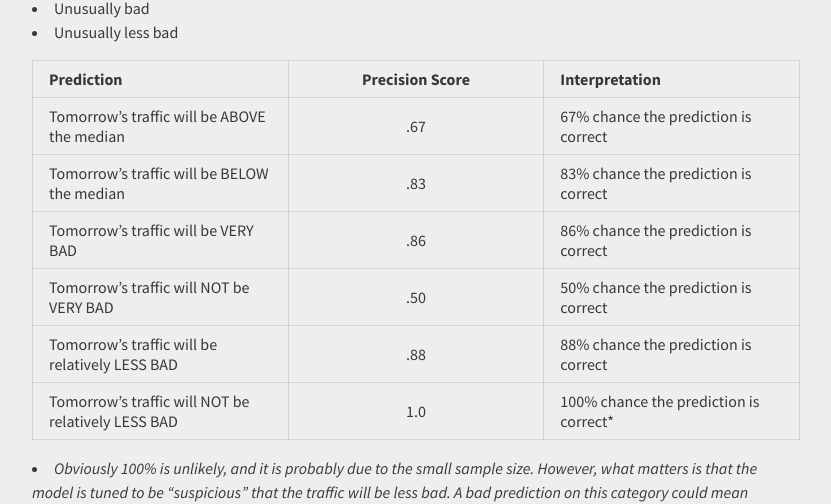
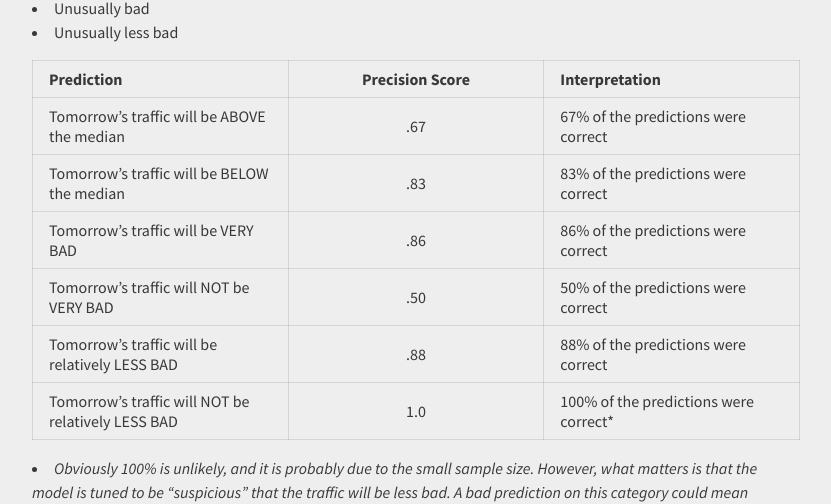
Before and after one commit to MikeS-nth/MikeS-nth.github.io, a Jekyll site: the page built from _posts/2017-05-26-predicting-dc-traffic.md, in a window 1280 px wide and 900 px high, scrolled down 3060 px. Shown: the part 154-658 px from the top of the window, without its empty margins (224-1055 px from the left). Built offline with Jekyll 4.4.1, drawn with Linux system fonts in a browser that asks for light colours; nearby versions of some CDN libraries.

Commit message:
content tweak

```diff
--- a/_posts/2017-05-26-predicting-dc-traffic.md
+++ b/_posts/2017-05-26-predicting-dc-traffic.md
@@ -68,12 +68,12 @@ Using classification algorithms, the events data seems to provide a reasonably r
 
 |Prediction |Precision Score |Interpretation|
 |:---|:--:|:---|
-|Tomorrow's traffic will be ABOVE the median  |.67 | 67% chance the prediction is correct |
-|Tomorrow's traffic will be BELOW the median |.83 | 83% chance the prediction is correct  |
-|Tomorrow's traffic will be VERY BAD  |.86 |86% chance the prediction is correct |
-|Tomorrow's traffic will NOT be VERY BAD  |.50 |50% chance the prediction is correct |
-|Tomorrow's traffic will be relatively LESS BAD    |.88 |88% chance the prediction is correct |
-|Tomorrow's traffic will NOT be relatively LESS BAD  |1.0 |100% chance the prediction is correct*
+|Tomorrow's traffic will be ABOVE the median  |.67 | 67% of the predictions were correct |
+|Tomorrow's traffic will be BELOW the median |.83 | 83% of the predictions were correct  |
+|Tomorrow's traffic will be VERY BAD  |.86 |86% of the predictions were correct |
+|Tomorrow's traffic will NOT be VERY BAD  |.50 |50% of the predictions were correct |
+|Tomorrow's traffic will be relatively LESS BAD    |.88 |88% of the predictions were correct |
+|Tomorrow's traffic will NOT be relatively LESS BAD  |1.0 |100% of the predictions were correct*
 
 * *Obviously 100% is unlikely, and it is probably due to the small sample size.  However, what matters is that the model is tuned to be "suspicious" that the traffic will be less bad.  A bad prediction on this category could mean someone (like me) doesn't leave the house early enough and arrives late.*
 
```
